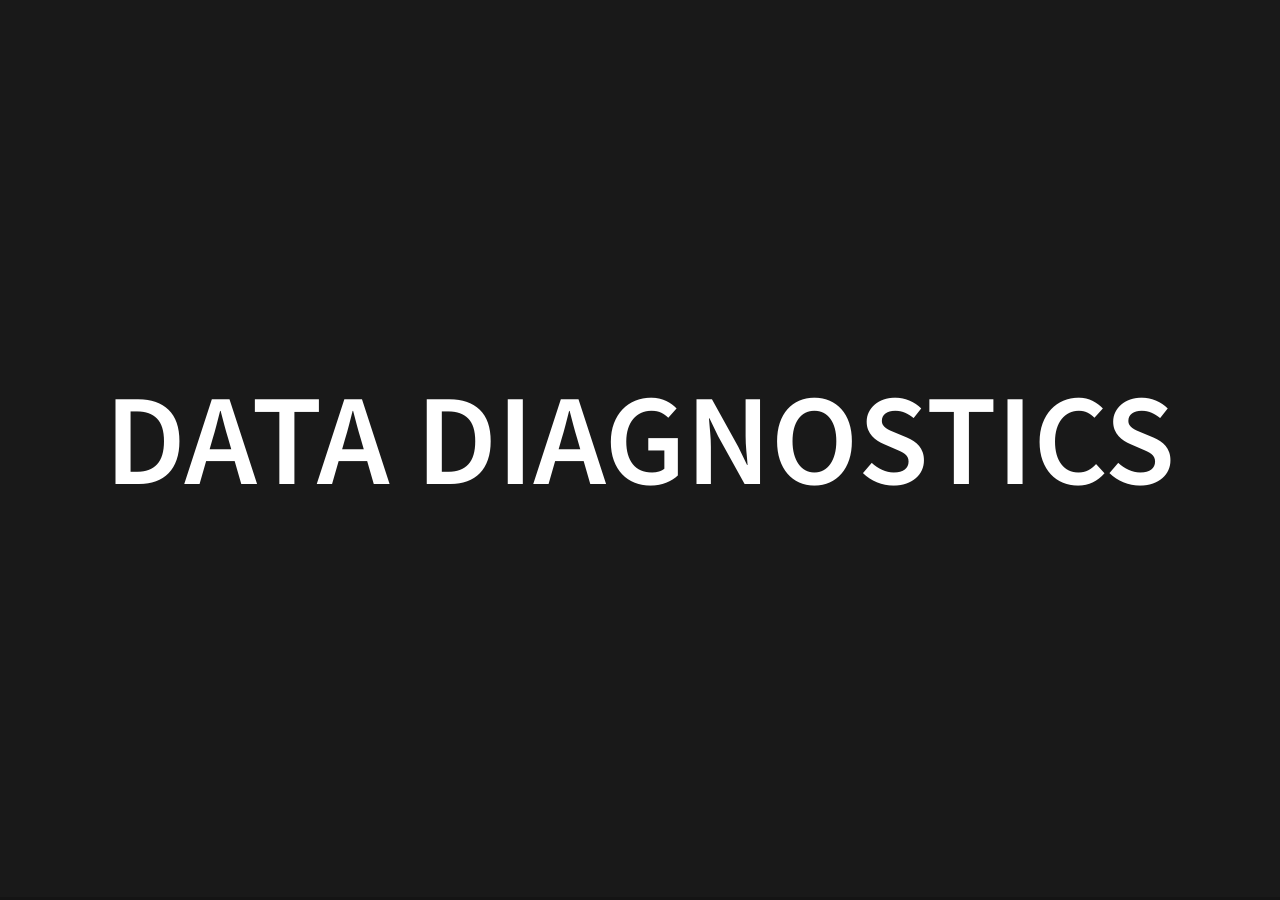
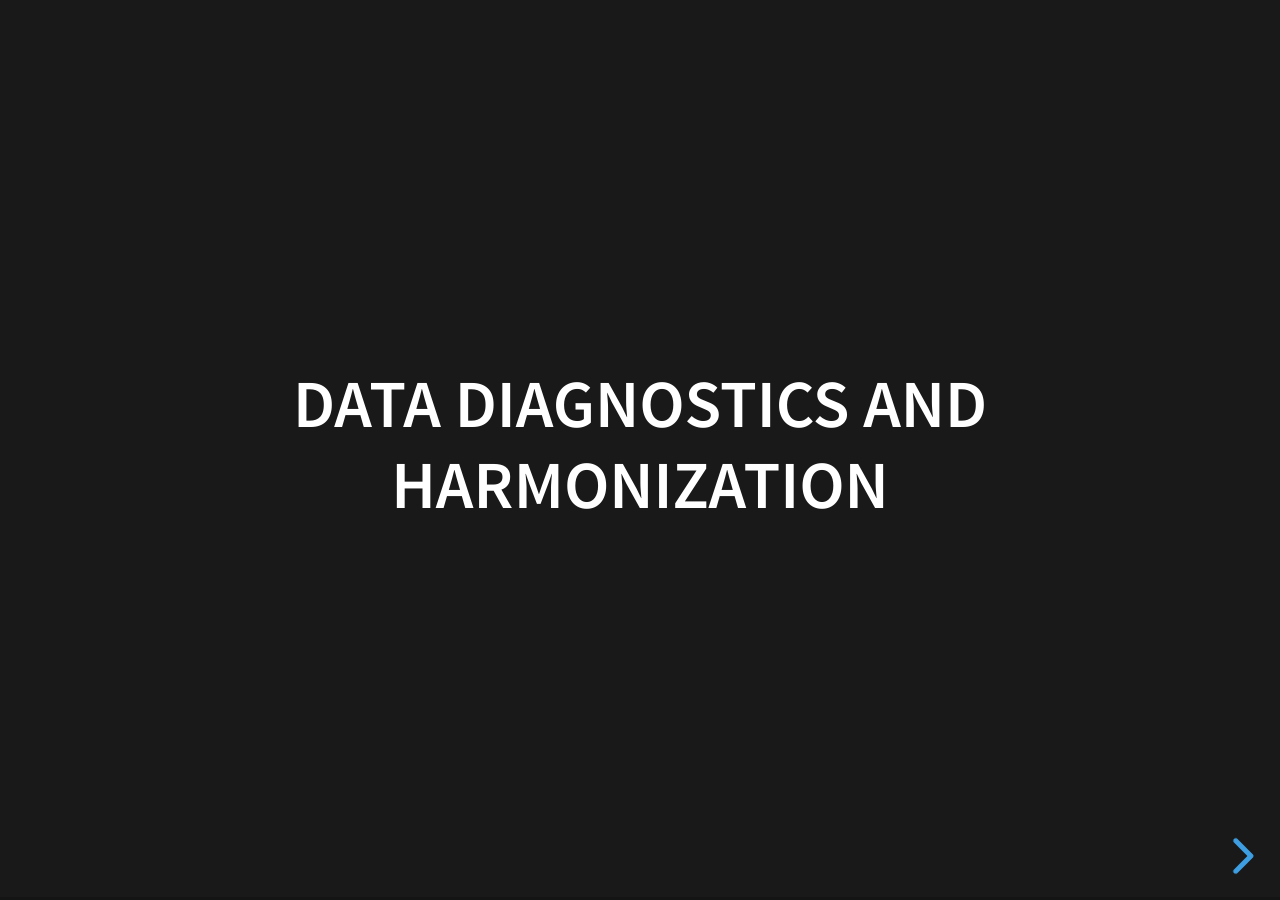
Before and after one commit to cphg/compgen, a Jekyll site: the page built from slides/data-diagnostics.html, in a window 1280 px wide. Built offline with Jekyll 4.4.1, drawn with Linux system fonts in a browser that asks for light colours; part of the change alters nothing that is shown.

Commit message:
work on data diagnostics slides

````diff
--- a/_layouts/reveal_markdown.html
+++ b/_layouts/reveal_markdown.html
@@ -44,7 +44,8 @@
 						// - https://revealjs.com/config/
 						Reveal.initialize({
 								hash: true,
-
+								transition: 'fade',
+								transitionSpeed: 'fast',
 								// Learn about plugins: https://revealjs.com/plugins/
 								plugins: [ RevealMarkdown, RevealHighlight, RevealNotes, RevealMath.KaTeX ]
 						});
--- a/slides/data-diagnostics.html
+++ b/slides/data-diagnostics.html
@@ -1,10 +1,119 @@
 ---
-layout: reveal
-title: "Data diagnostics"
+layout: reveal_markdown
+title: "Data diagnostics and harmonization"
 tags: slides
 date: 2021-12-09
 ---
 
-<section id="{{ page.title }}" class="slide level1">
-<h1>{{ page.title }}</h1>
-</section>
+### {{ page.title }}
+
+---
+
+### ATAC-seq experiment
+
+<img src="images/buenrostro2013_fig1.jpg" height="600">
+
+---
+
+### ChIP-seq vs ATAC-seq
+
+<div class="row">
+<div class="col">
+
+#### ChIP-seq
+- uses an antibody
+- selects a specific factor
+</div>
+
+<div class="col">
+
+#### ATAC-seq
+- no antibody
+- all factors
+</div>
+
+</div>
+
+---
+
+### Review of basic algorithm for sequence-based genome data
+
+<div class="mermaid">
+flowchart LR
+  Sequences --> Alignment --> Counting --> x[Peak calling] --> Summary
+</div>
+
+---
+
+### How can you compare two samples?
+
+Potential issues:
+1. Peak locations differ across samples
+2. Sequencing depth differs
+3. Sequences are relative to the available pool
+4. CNVs, repeats, NuMts, and other artifacts
+
+
+---
+
+### Problem 1
+
+Peak locations differ across samples
+
+Solution: Consensus peaks
+
+---
+
+### Consensus peaks 1: Union
+
+Simply merge all the peaks into one.
+
+<img src="images/data-diagnostics/union.svg" height="400" style="background:white">
+
+---
+
+But this leads to problems with lots of samples, or when samples vary significantly.
+
+<img src="images/data-diagnostics/union-problem.svg" height="400" style="background:white">
+
+
+---
+
+
+### Consensus peaks 2: Union-tile
+
+You could do the union approach, and then do a sliding window
+
+---
+
+### Consensus peaks 3: Algorithm
+
+<img src="images/data-diagnostics/Granja_Corces_ArchR_Sup9b.svg" height="400" style="background:white">
+
+---
+
+### Problem 2: Sequencing depth
+<img src="images/data-diagnostics/alignment-depth.svg" height="400" style="background:white">
+
+---
+
+- RPKM: Reads per Kilobase per Million reads
+- FPKM: Fragments per Kilobase per Million reads
+
+---
+
+---
+
+### Problem 3: Sequencing depth
+
+Clip functions
+
+$ x = min(x, quantile(x, 0.99)) $
+
+```R
+capAndScale = function(x):
+	cap = quantile(x, 0.99)
+	x[x>cap] = cap
+	return x/cap
+
+---
````
Also changed, not shown: slides/images/buenrostro2013_fig1.jpg (added), slides/images/data-diagnostics/Granja_Corces_ArchR_Sup9b.svg (added), slides/images/data-diagnostics/alignment-depth.svg (added), slides/images/data-diagnostics/alignment-relative.svg (added), slides/images/data-diagnostics/union-problem.svg (added), slides/images/data-diagnostics/union.svg (added).
